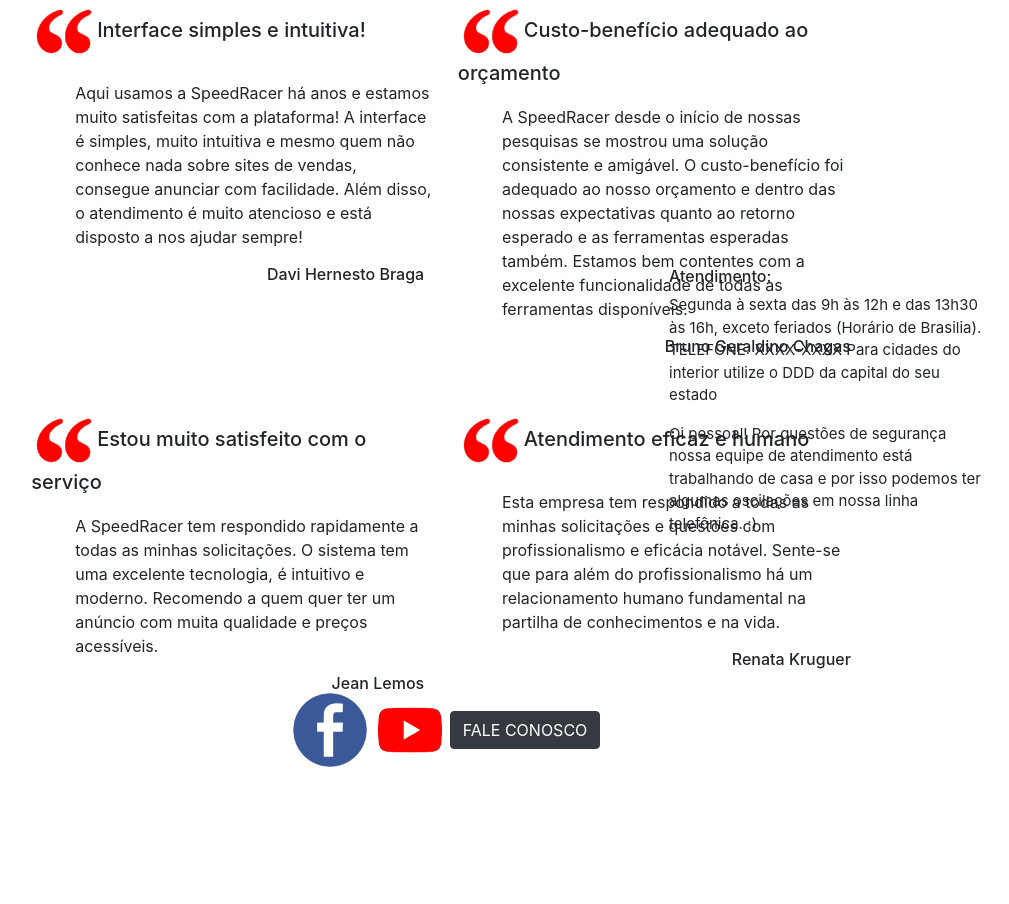
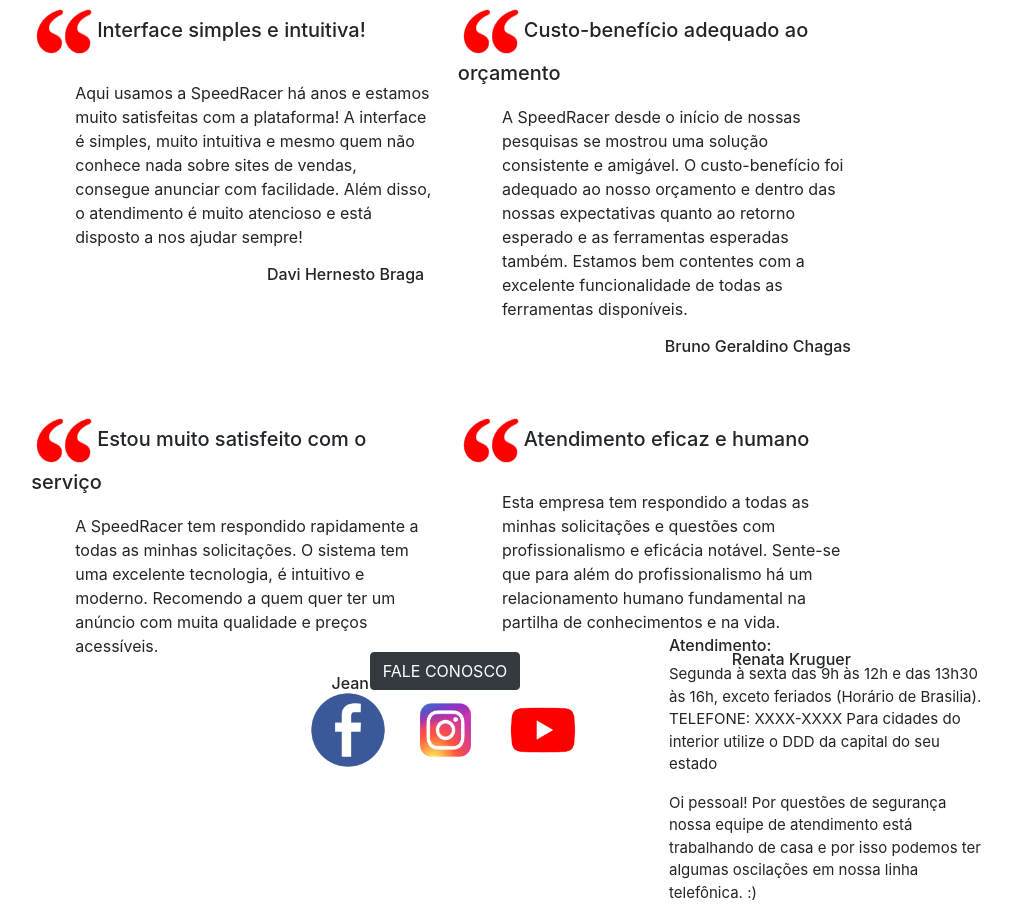
Before and after one commit to PedroMoreira87/programacao-web-tde, a plain HTML site: page sobreNos.html in a window 1280 px wide. Shown: the part 850-1754 px from the top of the page, without its empty margins (195-1204 px from the left). Before the commit the page ends 1620 px from the top, so only its background shows below. Drawn offline with nearby package versions, Linux system fonts and the light colour scheme.

Commit message:
apresentacao08

```diff
--- a/css/sobreNos.css
+++ b/css/sobreNos.css
@@ -8,11 +8,10 @@ html, body {
 
 .container {
     max-width: 100%;
-    min-width: 0;
     padding: 0;
     display: grid;
     grid-template-columns: 1fr 2fr 1fr;
-    grid-template-rows: 80vh Auto 20vh;
+    grid-template-rows: 80vh Auto 30vh;
     grid-template-areas:
             "h h h"
             "m m m"
@@ -38,14 +37,14 @@ footer {
 
 header > div:nth-child(1) {
     grid-column: 1/2;
-    align-self: self-start;
+    align-self: start;
     justify-self: center;
     margin-top: 1%;
 }
 
 header > div:nth-child(2) {
     grid-column: 2/3;
-    align-self: self-start;
+    align-self: start;
     justify-self: center;
     margin-top: 2%;
 }
@@ -75,7 +74,7 @@ header > div:nth-child(3) {
 
 header > div:nth-child(4) {
     grid-column: 3/4;
-    align-self: self-start;
+    align-self: start;
     justify-self: center;
     margin-top: 4%;
 }
@@ -90,7 +89,7 @@ main > div:nth-child(1) {
 main > div:nth-child(2) {
     grid-column: 2/3;
     grid-row: 2;
-    justify-self: self-end;
+    justify-self: end;
     margin-top: 8%;
 }
 
@@ -127,12 +126,25 @@ main > div:nth-child(5) {
 
 footer > div:nth-child(1) {
     grid-column: 1/4;
+    grid-row: 1;
+    align-self: start;
+    justify-self: center;
+    margin-top: 5%;
+
+}
+
+footer > div:nth-child(2) {
+    grid-column: 1/4;
+    grid-row: 1;
     align-self: start;
     justify-self: center;
     margin-top: 8%;
 }
 
-footer > div:nth-child(2) {
+footer > div:nth-child(3) {
     grid-column: 3/4;
-    transform: translate(-30%, -338%);
+    grid-row: 1;
+    margin-top: 15%;
+    max-height: 0;
+    transform: translate(-30%,0);
 }
--- a/sobreNos.html
+++ b/sobreNos.html
@@ -73,7 +73,10 @@
 
             <footer class="container">
                 <div>
-                    <img style="width:80px;height:80px;" src="images/facebook.png"><img style="width:80px;height:80px;" src="images/youtube.png"><button type="button" class="btn btn-dark">FALE CONOSCO</button>
+                    <button type="button" class="btn btn-dark">FALE CONOSCO</button><br>
+                </div>
+                <div>
+                    <img style="width:80px;height:80px;" src="images/facebook.png"><img style="width:115px;height:80px;" src="images/instagram.png"><img style="width:80px;height:80px;" src="images/youtube.png">
                 </div>
                 <div>
                     <h6>Atendimento:</h6>
```
Also changed, not shown: images/instagram.png (added).
